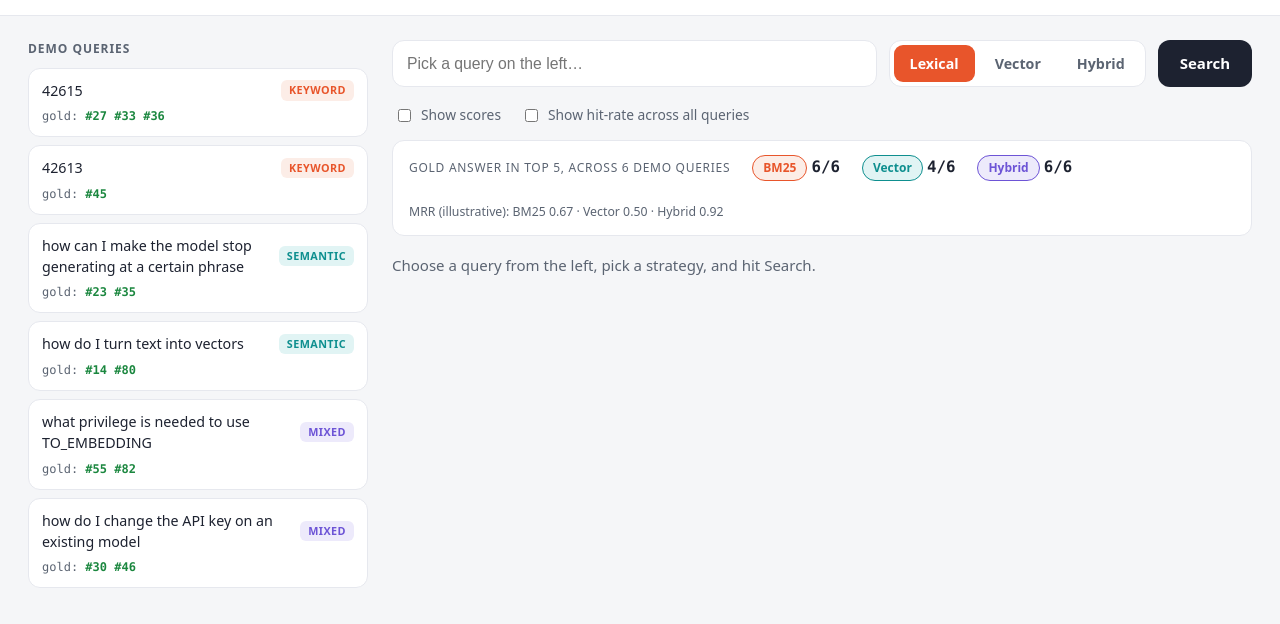
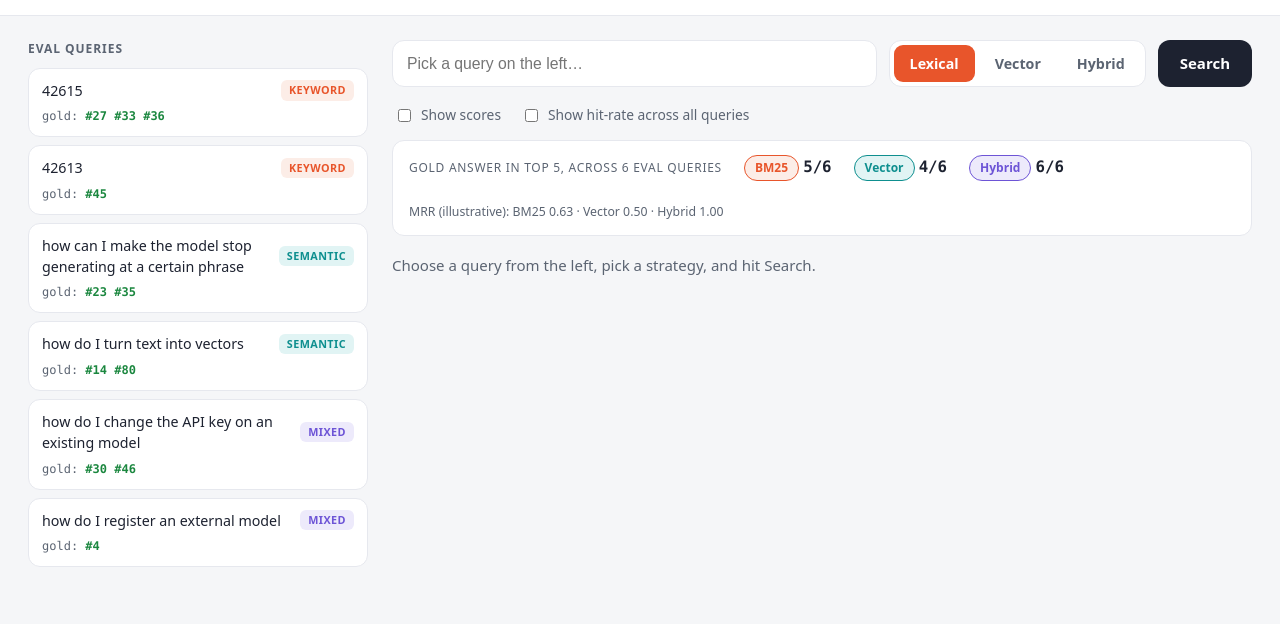
Before and after one commit to shaikhq/hybrid-search, a plain HTML site: page ui/static/index.html in a window 1280 px wide. Shown: the part 76-700 px from the top of the page. Drawn offline with Linux system fonts and the light colour scheme.

Commit message:
updated eval queries

```diff
--- a/ui/queries.json
+++ b/ui/queries.json
@@ -23,13 +23,13 @@
   { "id": 11, "query": "how long can text generation run before timing out", "query_type": "semantic", "gold_chunk_ids": [25],
     "note": "Paraphrase of TIME_LIMIT." },
 
-  { "id": 12, "query": "what privilege is needed to use TO_EMBEDDING", "query_type": "mixed", "featured": true, "gold_chunk_ids": [55, 82],
+  { "id": 12, "query": "what privilege is needed to use TO_EMBEDDING", "query_type": "mixed", "gold_chunk_ids": [55, 82],
     "note": "Distinctive term (TO_EMBEDDING) plus a natural-language question; both legs help." },
   { "id": 13, "query": "how do I change the API key on an existing model", "query_type": "mixed", "featured": true, "gold_chunk_ids": [30, 46],
     "note": "Both legs agree (ALTER EXTERNAL MODEL ... SET KEY)." },
   { "id": 14, "query": "how do I transfer ownership of a model to another user", "query_type": "mixed", "gold_chunk_ids": [51, 52],
     "note": "Both legs agree (TRANSFER OWNERSHIP)." },
-  { "id": 15, "query": "how do I register an external model", "query_type": "mixed", "gold_chunk_ids": [4],
+  { "id": 15, "query": "how do I register an external model", "query_type": "mixed", "featured": true, "gold_chunk_ids": [4],
     "note": "Fusion beats either leg alone (CREATE EXTERNAL MODEL)." },
   { "id": 16, "query": "how do I drop an external model", "query_type": "mixed", "gold_chunk_ids": [47],
     "note": "Both legs agree (DROP EXTERNAL MODEL)." }
--- a/ui/static/app.js
+++ b/ui/static/app.js
@@ -19,8 +19,8 @@ const legChip = (leg) => leg === "bm25"
 
 /* ---------- boot ---------- */
 async function boot() {
-  DATA = await (await fetch("fixtures.json")).json();
-  DECK_ALL = await (await fetch("queries.json")).json();
+  DATA = await (await fetch("fixtures.json", { cache: "no-store" })).json();
+  DECK_ALL = await (await fetch("queries.json", { cache: "no-store" })).json();
   DECK = DECK_ALL.filter((q) => q.featured);
   renderDeck();
   renderAgg();
@@ -51,7 +51,7 @@ function renderAgg() {
   });
   const n = DECK.length;
   $("#agg").innerHTML =
-    `<span class="a-title">Gold answer in top ${k}, across ${n} demo queries</span>` +
+    `<span class="a-title">Gold answer in top ${k}, across ${n} eval queries</span>` +
     modes.map((m) => `<span class="a-item"><span class="chip ${cls[m]}">${label[m]}</span> <b>${hit[m]}/${n}</b></span>`).join("") +
     `<span class="a-note">MRR (illustrative): ${modes.map((m) => `${label[m]} ${(mrr[m] / n).toFixed(2)}`).join(" · ")}</span>`;
 }
--- a/ui/static/index.html
+++ b/ui/static/index.html
@@ -22,7 +22,7 @@
   <main class="layout">
     <!-- LEFT: the demo deck -->
     <aside class="deck" aria-label="curated queries">
-      <h2>Demo queries</h2>
+      <h2>Eval queries</h2>
       <ul id="deck-list"></ul>
     </aside>
 
--- a/ui/static/queries.json
+++ b/ui/static/queries.json
@@ -23,13 +23,13 @@
   { "id": 11, "query": "how long can text generation run before timing out", "query_type": "semantic", "gold_chunk_ids": [25],
     "note": "Paraphrase of TIME_LIMIT." },
 
-  { "id": 12, "query": "what privilege is needed to use TO_EMBEDDING", "query_type": "mixed", "featured": true, "gold_chunk_ids": [55, 82],
+  { "id": 12, "query": "what privilege is needed to use TO_EMBEDDING", "query_type": "mixed", "gold_chunk_ids": [55, 82],
     "note": "Distinctive term (TO_EMBEDDING) plus a natural-language question; both legs help." },
   { "id": 13, "query": "how do I change the API key on an existing model", "query_type": "mixed", "featured": true, "gold_chunk_ids": [30, 46],
     "note": "Both legs agree (ALTER EXTERNAL MODEL ... SET KEY)." },
   { "id": 14, "query": "how do I transfer ownership of a model to another user", "query_type": "mixed", "gold_chunk_ids": [51, 52],
     "note": "Both legs agree (TRANSFER OWNERSHIP)." },
-  { "id": 15, "query": "how do I register an external model", "query_type": "mixed", "gold_chunk_ids": [4],
+  { "id": 15, "query": "how do I register an external model", "query_type": "mixed", "featured": true, "gold_chunk_ids": [4],
     "note": "Fusion beats either leg alone (CREATE EXTERNAL MODEL)." },
   { "id": 16, "query": "how do I drop an external model", "query_type": "mixed", "gold_chunk_ids": [47],
     "note": "Both legs agree (DROP EXTERNAL MODEL)." }
```
